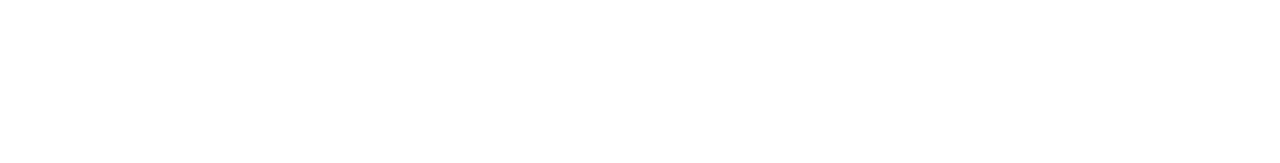
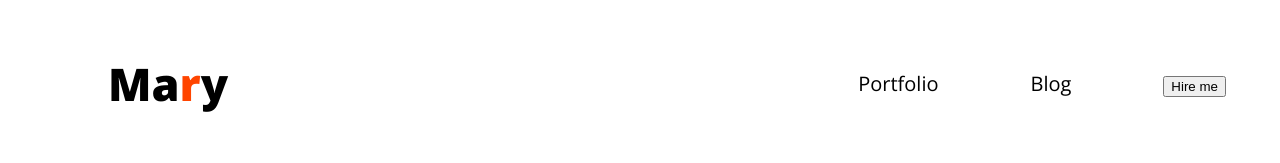
Before and after one commit to Arfan2007/my-website-portfolio, a plain HTML site: page index.html in a window 1280 px wide. Drawn offline with nearby package versions, Linux system fonts and the light colour scheme.

Commit message:
added css files

```diff
--- a/index.html
+++ b/index.html
@@ -4,9 +4,23 @@
     <meta charset="UTF-8">
     <meta name="viewport" content="width=device-width, initial-scale=1.0">
     <title>My Website Portfolio</title>
+    <link rel="preconnect" href="https://fonts.googleapis.com">
+    <link rel="preconnect" href="https://fonts.gstatic.com" crossorigin>
+    <link href="https://fonts.googleapis.com/css2?family=Open+Sans:ital,wght@0,300..800;1,300..800&display=swap" rel="stylesheet">
+    <link rel="stylesheet" href="portfolio.css">
 </head>
-<body>
+<body class="open-sans-normal">
     <header>
+        <nav>
+            <h3
+            class="nav-title">Ma<span class="text-primary">r</span>y</h3>
+            <ul>
+                <li><a class="dark-2"href="">Portfolio</a></li>
+                <li><a class="dark-2"href="">Blog</a></li>
+                <li><a href=""><button>Hire me</button></a></li>
+
+            </ul>
+        </nav>
 
     </header>
     <main>
--- /dev/null
+++ b/portfolio.css
@@ -0,0 +1,46 @@
+
+
+
+.open-sans-normal {
+  font-family: "Open Sans", serif;
+  font-optical-sizing: auto;
+  font-style: normal;
+  font-variation-settings:
+    "wdth" 100;
+}
+
+/* Nav styles */
+nav{
+    display: flex;
+    align-items: center;
+    justify-content: space-between;
+    margin-top: 5px;
+    margin-left: 100px;
+}
+
+.nav-title{
+    font-weight: 900;
+    font-size: 45px;
+}
+
+.text-primary{
+    color: orangered;
+}
+
+nav ul li {
+    list-style: none;
+    margin-inline: 46px;
+}
+
+nav li a {
+    text-decoration: none;
+    font-size: 20px;
+}
+.dark-2 {
+    color: black;
+}
+
+nav ul {
+    display: flex;
+
+}
```
